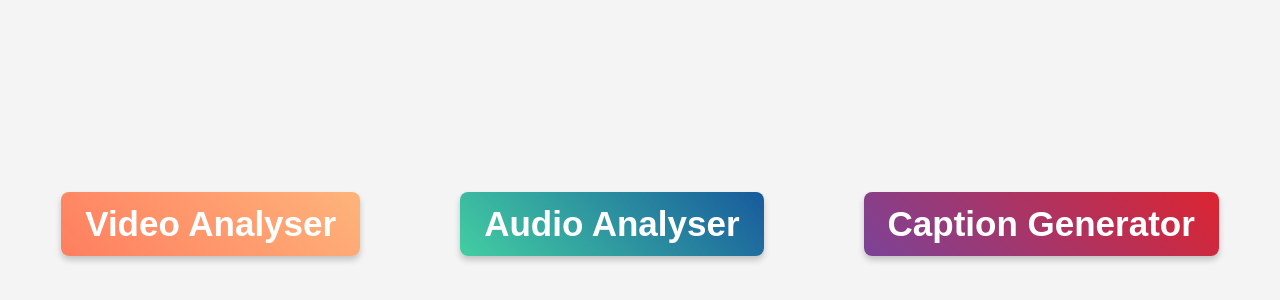
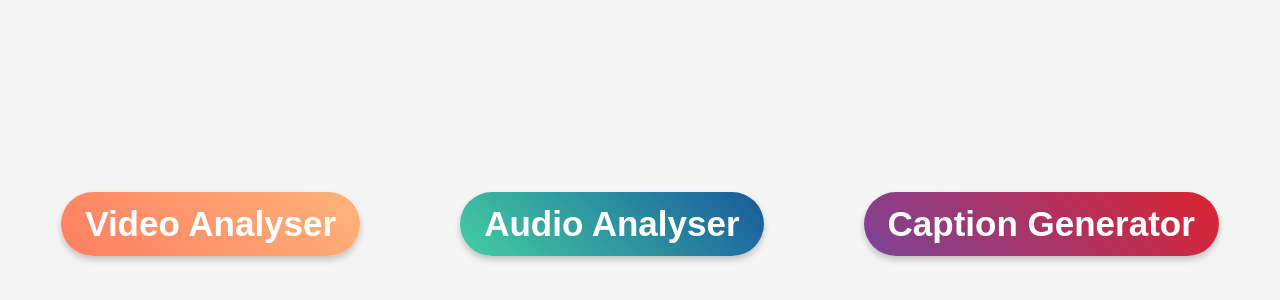
Before and after one commit to TrendHive-social/final, a plain HTML site: page video.html in a window 1280 px wide. Shown: the part 176-476 px from the top of the page. Drawn offline with Linux system fonts and the light colour scheme.

Commit message:
Update video.html

```diff
--- a/video.html
+++ b/video.html
@@ -25,7 +25,7 @@
             font-size: 35px;
             font-weight: bold;
             border: none;
-            border-radius: 8px;
+            border-radius: 80px;
             color: white;
             cursor: pointer;
             text-decoration: none;
```
